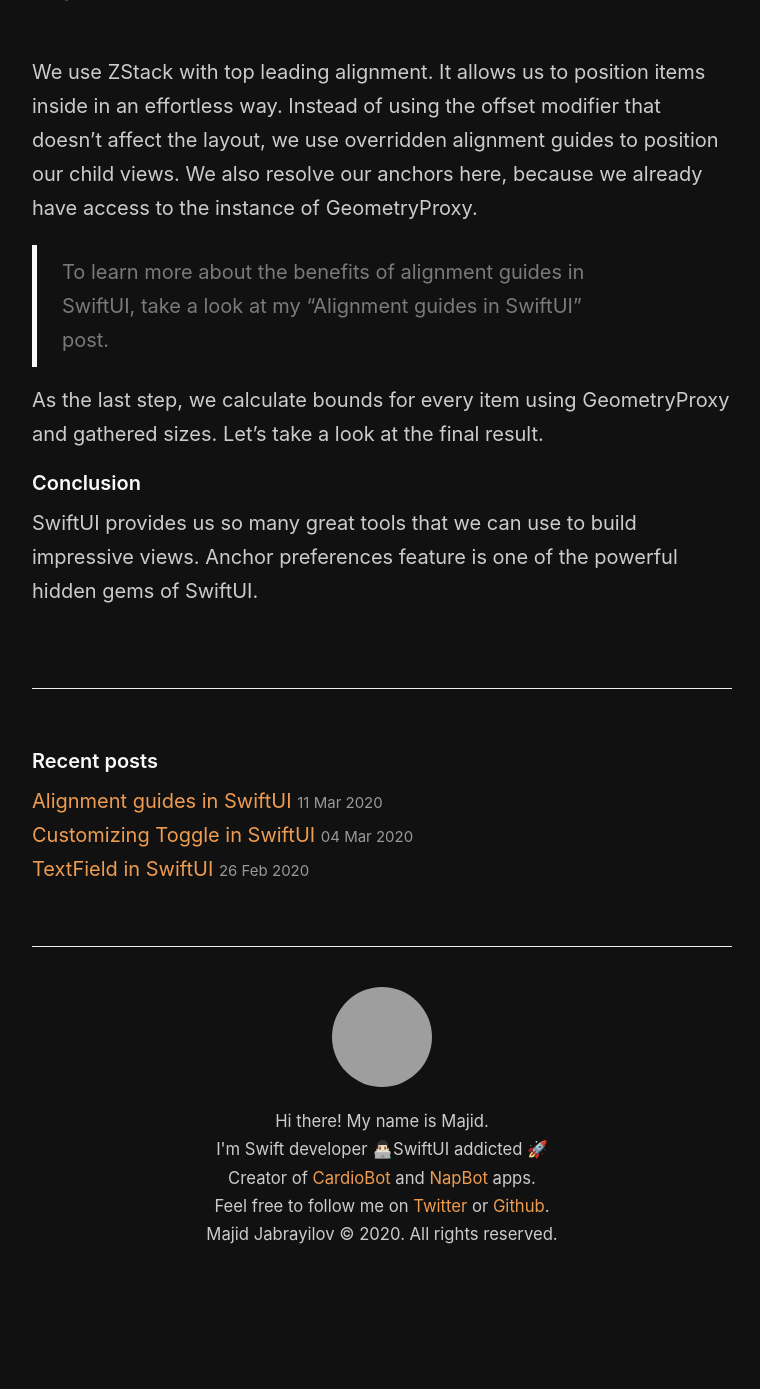
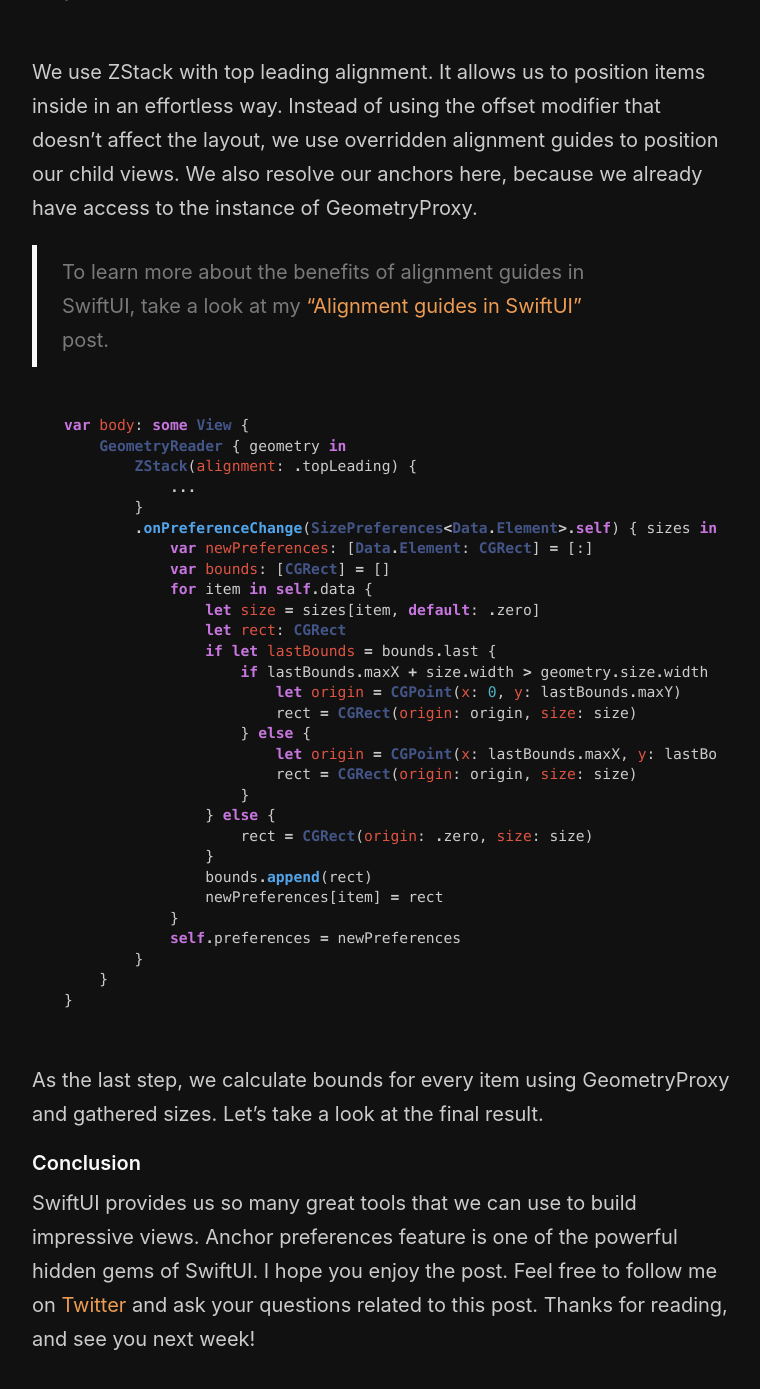
Before and after one commit to mecid/mecid.github.io, a Jekyll site: the page built from _posts/2020-03-18-anchor-preferences-in-swiftui.md, in a window 1280 px wide and 1400 px high, scrolled down 3981 px, cut to the strip 0-1389 px from the top of the window. Shown: the whole strip, without its empty margins (258-1018 px from the left). Built offline with Jekyll 4.4.1, drawn with Linux system fonts in a browser that asks for light colours; before the commit the page ends 5270 px from its top, so only the background shows below that; grey boxes are pictures that could not be loaded.

Commit message:
Update 2020-03-18-anchor-preferences-in-swiftui.md

````diff
--- a/_posts/2020-03-18-anchor-preferences-in-swiftui.md
+++ b/_posts/2020-03-18-anchor-preferences-in-swiftui.md
@@ -122,9 +122,41 @@ struct Grid<Data: RandomAccessCollection, ElementView: View>: View where Data.El
 
 We use ZStack with top leading alignment. It allows us to position items inside in an effortless way. Instead of using the offset modifier that doesn't affect the layout, we use overridden alignment guides to position our child views. We also resolve our anchors here, because we already have access to the instance of GeometryProxy.
 
-> To learn more about the benefits of alignment guides in SwiftUI, take a look at my "Alignment guides in SwiftUI" post.
+> To learn more about the benefits of alignment guides in SwiftUI, take a look at my ["Alignment guides in SwiftUI"]() post.
+
+```swift
+var body: some View {
+    GeometryReader { geometry in
+        ZStack(alignment: .topLeading) {
+            ...
+        }
+        .onPreferenceChange(SizePreferences<Data.Element>.self) { sizes in
+            var newPreferences: [Data.Element: CGRect] = [:]
+            var bounds: [CGRect] = []
+            for item in self.data {
+                let size = sizes[item, default: .zero]
+                let rect: CGRect
+                if let lastBounds = bounds.last {
+                    if lastBounds.maxX + size.width > geometry.size.width {
+                        let origin = CGPoint(x: 0, y: lastBounds.maxY)
+                        rect = CGRect(origin: origin, size: size)
+                    } else {
+                        let origin = CGPoint(x: lastBounds.maxX, y: lastBounds.minY)
+                        rect = CGRect(origin: origin, size: size)
+                    }
+                } else {
+                    rect = CGRect(origin: .zero, size: size)
+                }
+                bounds.append(rect)
+                newPreferences[item] = rect
+            }
+            self.preferences = newPreferences
+        }
+    }
+}
+```
 
 As the last step, we calculate bounds for every item using GeometryProxy and gathered sizes. Let's take a look at the final result.
 
 #### Conclusion
-SwiftUI provides us so many great tools that we can use to build impressive views. Anchor preferences feature is one of the powerful hidden gems of SwiftUI.
+SwiftUI provides us so many great tools that we can use to build impressive views. Anchor preferences feature is one of the powerful hidden gems of SwiftUI. I hope you enjoy the post. Feel free to follow me on [Twitter](https://twitter.com/mecid) and ask your questions related to this post. Thanks for reading, and see you next week!
````
